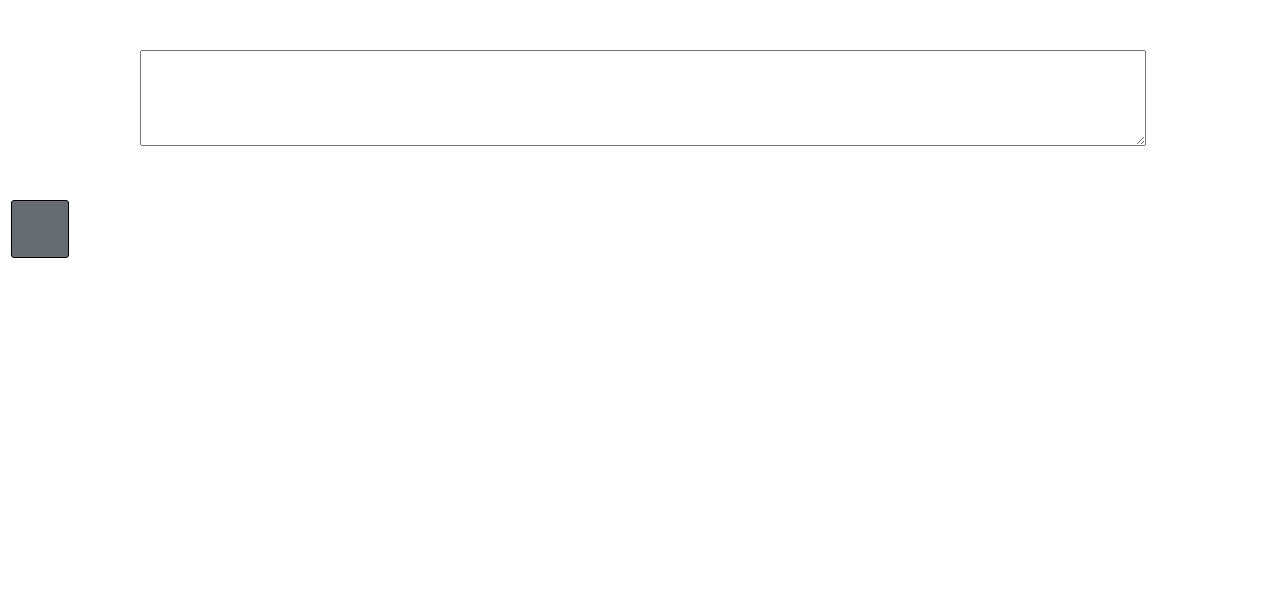
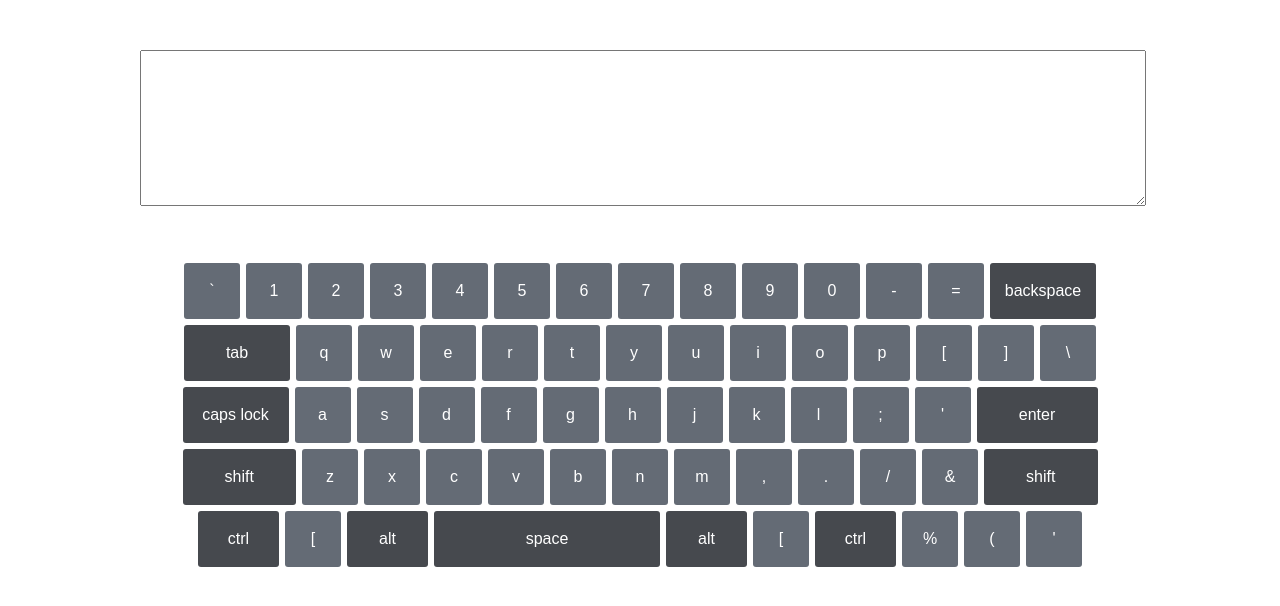
Before and after one commit to AnastasiaKrbvsk/codejam-virtual-keyboard, a plain HTML site: page index.html in a window 1280 px wide. Drawn offline with Linux system fonts and the light colour scheme.

Commit message:
feat: create keyboard frame on js

```diff
--- a/src/css/style.css
+++ b/src/css/style.css
@@ -1,22 +1,43 @@
 .textarea {
     width: 1000px;
     margin: 50px auto;
+
 }
 textarea {
     width: 1000px;
+    height: 150px;
 }
 #keyboard {
     display: flex;
     justify-content: center;
     align-items: center;
-    width: 50px;
-    height: 50px;
+    flex-wrap: wrap;
+    margin: 0 auto;
+    width: 1000px;
+}
+.key-definition {
+    display: flex;
+    justify-content: center;
+    align-items: center;
+    flex-wrap: wrap;
     margin: 3px;
     padding: 3px;
 
-    border: 1px solid black;
-    background-color: #676b72;
+    width: 50px;
+    height: 50px;
+
+    background-color: #646b75;
     border-radius: 3px;
 
+    font-family: "Arial";
     color: white;
 }
+.clearfix {
+    clear: both;
+    display: block;
+    width: 100%;
+  }
+  .special-key {
+    text-transform: lowercase;
+    background: #46494e;
+  }
--- a/src/js/index.js
+++ b/src/js/index.js
@@ -1,11 +1,51 @@
 window.onload = function() {
-    const textarea = '<div class="textarea"><textarea name="name" rows="6" cols="60"></textarea></div>';
+    const textarea = '<div class="textarea"><textarea name="text" rows="6" cols="60"></textarea></div>';
     const keyboard = '<div id="keyboard"></div>';
     const body = document.querySelector('body');
 
     body.insertAdjacentHTML('afterbegin', keyboard);
     body.insertAdjacentHTML('afterbegin', textarea);
 
-    const enKeyboard = [];
+    const enKeyboard = [96, 49, 50, 51, 52, 53, 54, 55, 56, 57, 48, 45, 61, 8,
+        9, 113, 119, 101, 114, 116, 121, 117, 105, 111, 112, 91, 93, 92,
+        20, 97, 115, 100, 102, 103, 104, 106, 107, 108, 59, 39, 13,
+        16, 122, 120, 99, 118, 98, 110, 109, 44, 46, 47, 38, 16,
+        17, 91, 18, 32, 18, 91, 17, 37, 40, 39];
 
+    function InitialKeyboard() {
+        let out = '';
+        enKeyboard.forEach((el) => {
+            out += `<div class="key-definition" data=` + el + `>${String.fromCharCode(el)}</div>`;
+        });
+        document.getElementById('keyboard').innerHTML = out;
+    }
+
+    InitialKeyboard();
+
+    const carryArray = [8, 92, 13, 16]
+    const clearfix = '<div class="clearfix"></div>';
+
+    carryArray.forEach((el) => {
+
+      const element = document.querySelectorAll('div[data="' + `${el}` + '"]');
+      element[element.length-1].insertAdjacentHTML('afterend', clearfix);
+
+    });
+
+    const specialKeys = [8, 9, 20, 13, 16, 17, 18, 32];
+    const specialKeysContent = ['Backspace', 'Tab', 'Caps Lock', 'Enter', 'Shift', 'Shift', 'Ctrl', 'Ctrl', 'Alt', 'Alt', 'Space'];
+    const specialKeysWidth = [100, 100, 100, 115, 107.5, 107.5, 75, 75, 75, 75, 220];
+
+    let i = 0;
+    specialKeys.forEach((el) => {
+        const element = document.querySelectorAll('div[data="' + `${el}` + '"]');
+        element.forEach((e) => {
+        e.classList.add('special-key');
+        e.innerText = specialKeysContent[i];
+        e.style.width = specialKeysWidth[i] + 'px';
+        i++;
+        });
+    });
+
+    const specialSize = [];
 }
```
